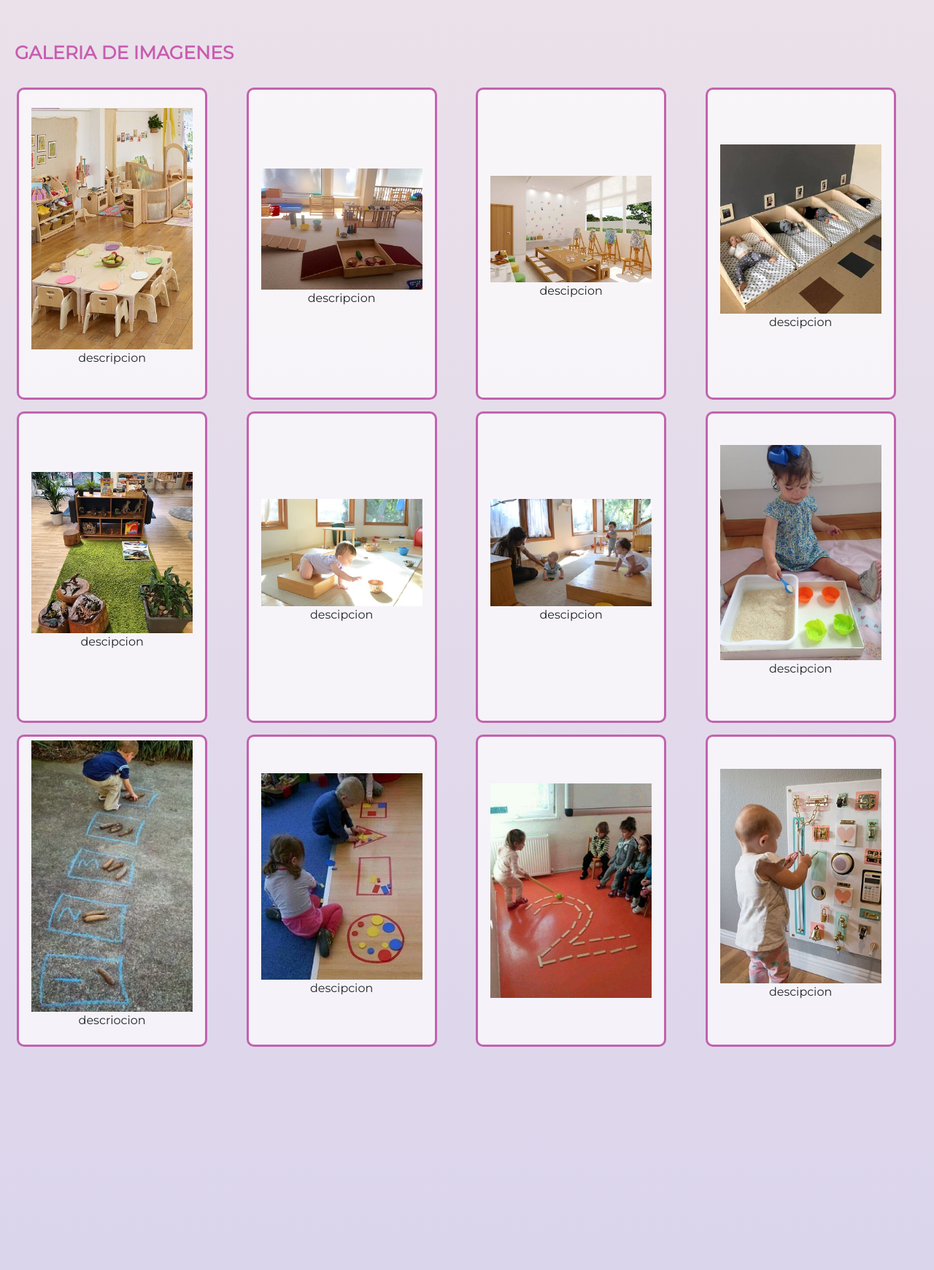
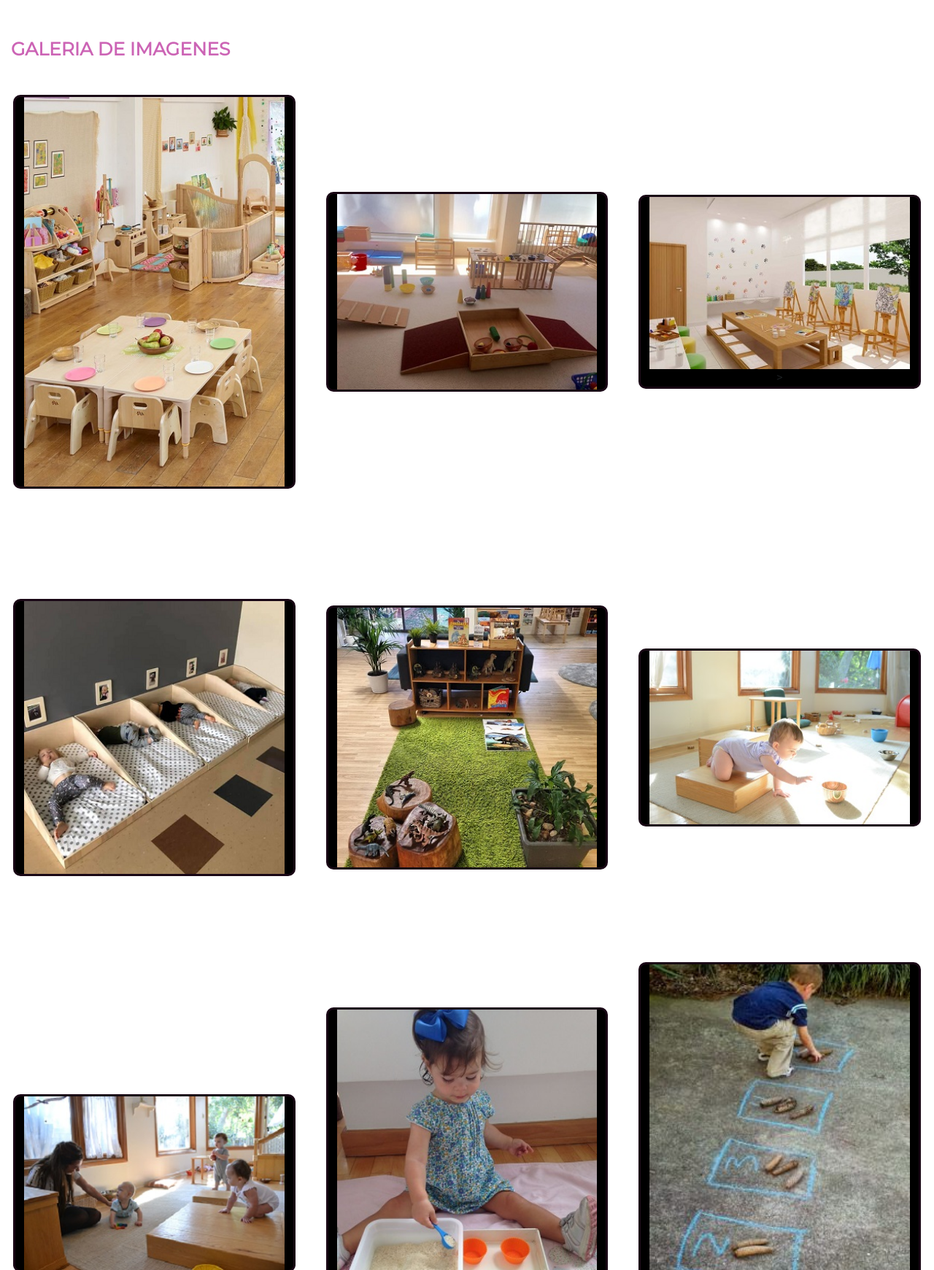
Before and after one commit to oneliafermani/PreEntrega2-OneliaFermani, a plain HTML site: page pages/Galeria.html in a window 1280 px wide. Shown: the part 1059-2800 px from the top of the page at 73% size. Drawn offline with nearby package versions, Linux system fonts and the light colour scheme.

Commit message:
Cambios en la Galeria

```diff
--- a/css/estilos.css
+++ b/css/estilos.css
@@ -164,12 +164,14 @@
     height: 50vh;
     object-fit: cover;
     border-end-start-radius: 75px;
+    border-end-end-radius: 75px;
     display: flex;
     flex-direction: column;
+    justify-content: end;
 }
 .pagDos__secUno__titulo{
-    margin: 10px;
-    padding: 5px;
+    margin-left: 40px;
+    margin-bottom: 150px;
     font-family: 'Montserrat', sans-serif;
     font-weight: bold;
     color:  rgb(63, 62, 62);
@@ -211,7 +213,7 @@
 .pagTres{
     display: flex;
     flex-direction: column;
-    background-image: linear-gradient(to top, #dad4ec 0%, #dad4ec 1%, #f3e7e9 100%)
+    background-image: rgb(238, 229, 236);
 }
 
 .imgFondo{
@@ -221,12 +223,14 @@
     height: 50vh;
     object-fit: cover;
     border-end-end-radius: 75px;
+    border-end-start-radius: 75px;
     display: flex;
     flex-direction: column;
     justify-content: end;
 }
 .pagTres__titulo{
-    margin: 5px;
+    margin-left: 40px;
+    margin-bottom: 150px;
     padding: 5px;
     font-family: 'Montserrat', sans-serif;
     font-weight: bold;
@@ -274,7 +278,8 @@
 
 
 /* estilado de la galeria de imagenes con grid*/
-.pagTres__secUno__galeria{
+.pagTres__secDos__galeria{
+    margin: 15px;
     font-weight: lighter, bold;
     font-size: 25px;
     font-weight: bold;
@@ -283,32 +288,30 @@
 
 }
 
-.pagTres__secUno__grilla{
-    margin: 15px;
+.pagTres__secDos__grilla{
     display: grid;
-    grid-template-columns: repeat(4, 1fr);
-    grid-template-rows: repeat(4, 1fr);
-    grid-column-gap: 8px;
+    grid-template-columns:  1fr 1fr 1fr;
+    grid-template-rows:    1fr 1fr 1fr 1fr ;
+    gap: 5px 5px;
+/*agregar areas segun que use*/
+}
 
-}
 .boxs{
     box-sizing: content-box;
-    width: 80%;
-    margin: 8px;
-    padding: 5px;
+    width: 90%;
+    margin: auto;
+    padding: 0px;
     display: flex;
     flex-direction: column ;
     justify-content: center;
     align-items: center;
-    border: 3px solid rgba(179, 55, 152, 0.77);;
-    background-color: rgba(255, 255, 255, 0.685);
+    border: 3px solid rgba(68, 19, 58, 0.377);;
+    background-color: rgb(0, 0, 0);
     border-radius:10px 10px 10px 10px;
-}
-.pagTres__secDos__imag{
-    width: 100%;
-    padding: 10px;
     object-fit: cover;
 }
+
+/*acomodor grilla o con bs la galeria*/
 
 /*comienzo pag quienes somos*/
 .pagCuatro{
@@ -457,6 +460,13 @@
         align-items: center;
         justify-content: center;
         width: 40%;
+        object-fit: contain;
+    }
+    .pagDos__secUno__titulo{
+        display: flex;
+        justify-content: center;
+        margin-bottom:5px ;
+        font-size: 24px;
     }
     .pagDos__secDos__img1{
         padding:auto;
--- a/pages/Galeria.html
+++ b/pages/Galeria.html
@@ -23,7 +23,7 @@
                         <li> <a class="header__listaNav__linkNav" href="../index.html"> Inicio</a></li>
                         <li> <a class="header__listaNav__linkNav" href="./Actividades.html"> Nuestra Propuesta</a></li>
                         <li> <a class="header__listaNav__linkNav" href="#"> Galeria</a></li>
-                        <li> <a class="header__listaNav__linkNav" href="./Quienesomos.html"> Quienes Somos</a></li>
+                        <li> <a class="header__listaNav__linkNav" href="./Quienesomos.html"> Institución</a></li>
                         <li> <a class="header__listaNav__linkNav" href="./Contacto.html"> Contacto</a></li>
                     </ul>
                 </nav>
@@ -35,7 +35,7 @@
                 <section class="pagTres__secUno">
                 <!--video de alguna sala, para mostrar un poco el interior del jardin -->
                 <div class="pagTres__secUno__frase">
-                    <p> "El niño, con su enorme potencial físico e intelectual, es un milagro frente a nosotros. Este hecho debe ser transmitido a todos los padres, educadores y personas interesadas en niños, porque la educación desde el comienzo de la vida podría cambiar verdaderamente el presente y futuro de la sociedad." Maria Montessori</p>
+                    <p> <em> "El niño, con su enorme potencial físico e intelectual, es un milagro frente a nosotros. Este hecho debe ser transmitido a todos los padres, educadores y personas interesadas en niños, porque la educación desde el comienzo de la vida podría cambiar verdaderamente el presente y futuro de la sociedad." Maria Montessori </em></p>
                 </div>
                 <div class="pagTres__secUno__video">
                     <p class="pagTres__secUno__text">¿Cómo aplicarlo en casa?</p>
@@ -45,57 +45,46 @@
                 </section>
                 <section class="pagTres__secDos">
                     <!-- imagenes de las instalaciones, de las distitas actividades llevadas a cabo-->
-                    <h3 class="pagTres__secUno__galeria">GALERIA DE IMAGENES</h3>
-                    <div class="pagTres__secUno__grilla">
+                    <h3 class="pagTres__secDos__galeria"> GALERIA DE IMAGENES </h3>
+                    <div class="pagTres__secDos__grilla">
                         <div class="boxs">
-                            <img class="imag3 container" src="../assets/img/sala 2.jpg" alt="sala">
-                            <p>descripcion   </p>
+                            <img class="img1 container" src="../assets/img/sala 2.jpg" alt="sala">
                         </div>
                         <div class="boxs">
-                            <img class="imag1 container" src="../assets/img/sala lactantes.jpg" alt="sala principal">
-                            <p> descripcion</p>
+                            <img class=" img2 container" src="../assets/img/sala lactantes.jpg" alt="sala principal">
                         </div>
                         <div class="boxs">
-                            <img class="imag4 container" src="../assets/img/arte.jpg" alt="cuarto de sueño">
-                            <p>descipcion</p>
+                            <img class="img3 container" src="../assets/img/arte.jpg" alt="cuarto de sueño">
+                            >
                         </div>
                         <div class="boxs">
-                            <img class="imag6 container" src="../assets/img/camas.png" alt="cuarto de sueño">
-                            <p>descipcion</p>
+                            <img class="img4 container" src="../assets/img/camas.png" alt="cuarto de sueño">
                         </div>
                         <div class="boxs">
-                            <img class="imag7 container" src="../assets/img/dinosaurios.jpg" alt="cuarto de sueño">
-                            <p>descipcion</p>
+                            <img class="img5 container" src="../assets/img/dinosaurios.jpg" alt="cuarto de sueño">
                         </div>
                         <div class="boxs">
-                            <img class="imag8 container" src="../assets/img/bebé.jpg" alt="cuarto de sueño">
-                            <p>descipcion</p>
+                            <img class="img6 container" src="../assets/img/bebé.jpg" alt="cuarto de sueño">
                         </div>
                         <div class="boxs">
-                            <img class="imag9 container" src="../assets/img/bebés.jpg" alt="cuarto de sueño">
-                            <p>descipcion</p>
+                            <img class="img7 container" src="../assets/img/bebés.jpg" alt="cuarto de sueño">
                         </div>
                         <div class="boxs">
-                            <img class="imag10 container" src="../assets/img/niña jugando.jpg" alt="cuarto de sueño">
-                            <p>descipcion</p>
+                            <img class="img8 container" src="../assets/img/niña jugando.jpg" alt="cuarto de sueño">
                         </div>
                         <div class="boxs">
-                            <img class="imag12 container" src="../assets/img/niño jugando.jpg" alt="cuarto de sueño">
-                            <p>descriocion</p>
+                            <img class="img9 container" src="../assets/img/niño jugando.jpg" alt="cuarto de sueño">
                         </div>
                         <div class="boxs">
-                            <img class="imag14 container" src="../assets/img/niñes jugando.jpg" alt="cuarto de sueño">
-                            <p>descipcion</p>
+                            <img class="img10 container" src="../assets/img/niñes jugando.jpg" alt="cuarto de sueño">
                         </div>
                         <div class="boxs">
-                            <img class="imag15 container" src="../assets/img/niños jugando.jpg" alt="cuarto de sueño">
+                            <img class="img11 container" src="../assets/img/niños jugando.jpg" alt="cuarto de sueño">
                         </div>
                         <div class="boxs">
-                            <img class="imag16 container" src="../assets/img/tablero.jpg" alt="cuarto de sueño">
-                            <p>descipcion</p>
+                            <img class="img12  container" src="../assets/img/tablero.jpg" alt="cuarto de sueño">
                         </div>
                     </div>
-
                 </section>
                 </main>
             <footer class="footer">
```
Also changed, not shown: index.html (+2 -2 lines), pages/Actividades.html (+1 -1 lines), pages/Contacto.html (+1 -1 lines), pages/Quienesomos.html (+1 -1 lines).
